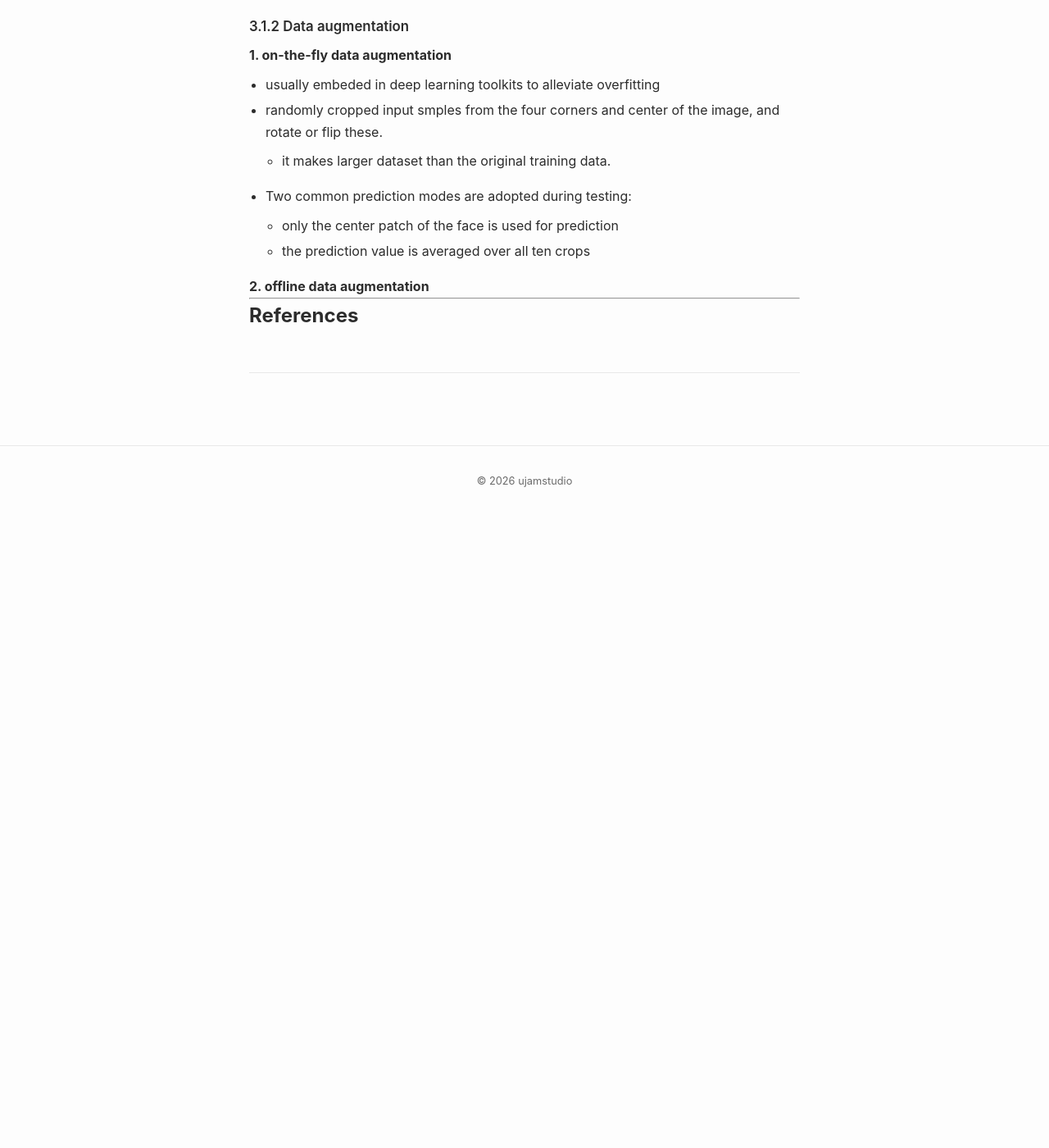
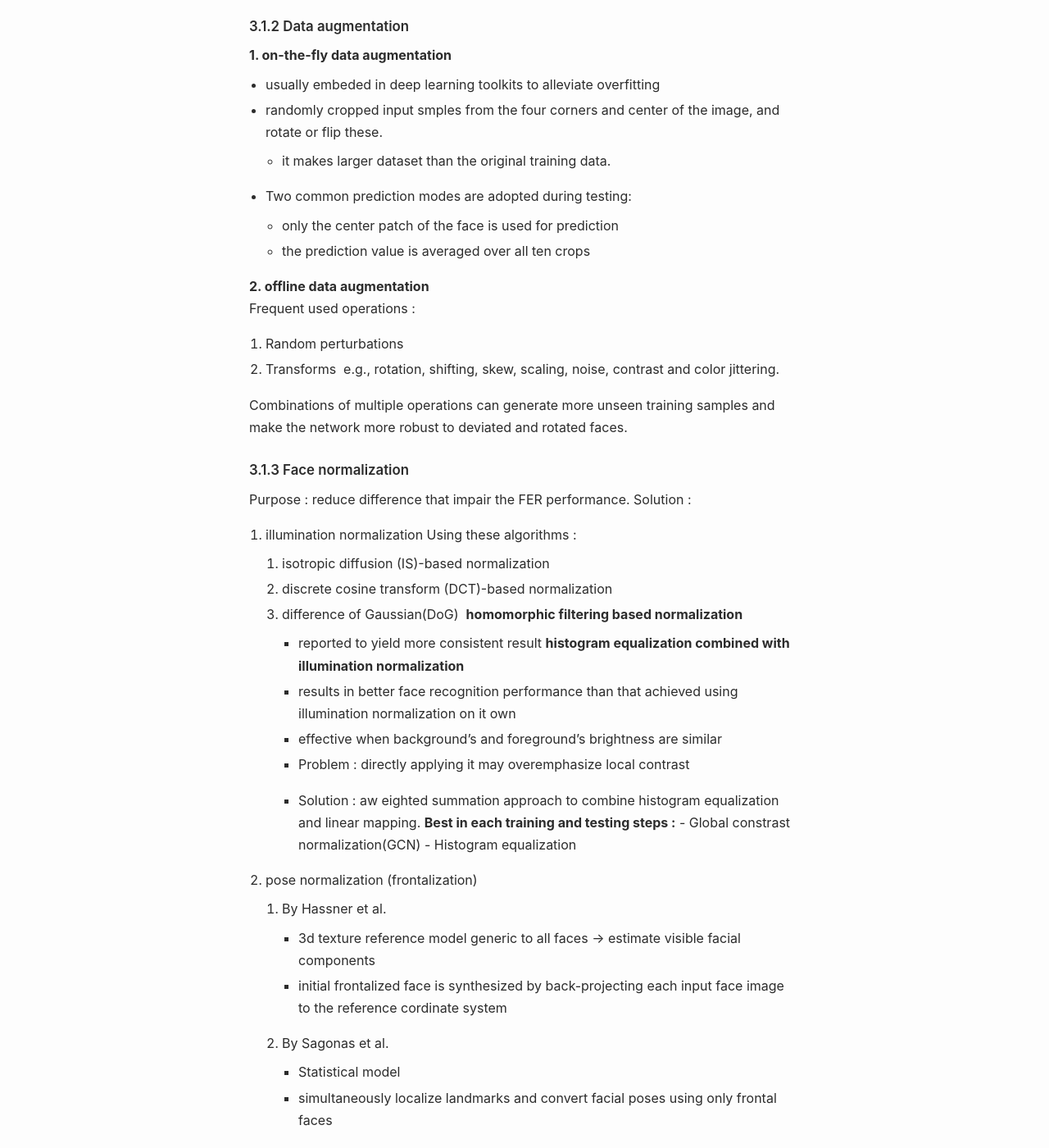
Before and after one commit to ujamstudio/ujamstudio.github.io, a Jekyll site: the page built from _knowledge/paper-summary/deep-facial-expression-recognition-a-survey.md, in a window 1280 px wide and 1400 px high, scrolled down 1741 px. Shown: the whole window at 82% size. Built offline with Jekyll 4.4.1, drawn with Linux system fonts in a browser that asks for light colours; before the commit the page ends 2371 px from its top, so only the background shows below that; some of the changed text lies outside the part shown.

Commit message:
2026-02-18

```diff
--- a/_knowledge/paper-summary/deep-facial-expression-recognition-a-survey.md
+++ b/_knowledge/paper-summary/deep-facial-expression-recognition-a-survey.md
@@ -56,6 +56,46 @@ Main skill : Cascade of regression functions / Cascade of regression CNN
 	- the prediction value is averaged over all ten crops
 
 #### 2. offline data augmentation
+Frequent used operations :
+1. Random perturbations
+2. Transforms
+ e.g., rotation, shifting, skew, scaling, noise, contrast and color jittering.
+
+Combinations of multiple operations can generate more unseen training samples and make the network more robust to deviated and rotated faces.
+
+### 3.1.3 Face normalization
+Purpose : reduce difference that impair the FER performance.
+Solution :
+1. illumination normalization
+	Using these algorithms :
+	1. isotropic diffusion (IS)-based normalization
+	2. discrete cosine transform (DCT)-based normalization
+	3. difference of Gaussian(DoG)
+	 **homomorphic filtering based normalization**
+	- reported to yield more consistent result
+	**histogram equalization combined with illumination normalization**
+	- results in better face recognition performance than that achieved using illumination normalization on it own
+	- effective when background's and foreground's brightness are similar
+	- Problem : directly applying it may overemphasize local contrast
+		- Solution : aw eighted summation approach to combine histogram equalization and linear mapping.
+	**Best in each training and testing steps :**
+	- Global constrast normalization(GCN)
+	- Histogram equalization
+2. pose normalization (frontalization)
+	1. By Hassner et al.
+		- 3d texture reference model generic to all faces -> estimate visible facial components
+		- initial frontalized face is synthesized by back-projecting each input face image to the reference cordinate system
+	2. By Sagonas et al.
+		- Statistical model
+		- simultaneously localize landmarks and convert facial poses using only frontal faces
+	3. GAN based deep models.
+
+## 3.2 Deep networks for feature learning
+### 3.2.1. CNN
+CNN is better to face location changes and scale variations and behaves better than the MLP
+in the case of previously unseen face pose variations.
+
+3.2.2 Deep belief network (DBN)
 
 ---
 # References
```
Also changed, not shown: _posts/daily-journal/2026-02-18-daily-journal.md (added, +24 -0 lines), _posts/lecture-note/2026-02-15-git-basics.md (deleted, +0 -28 lines).
